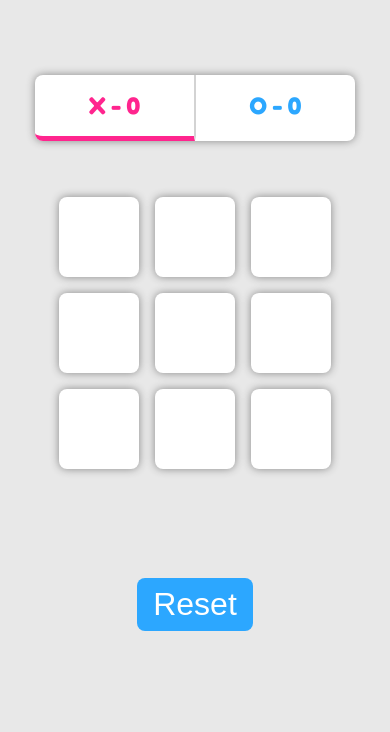
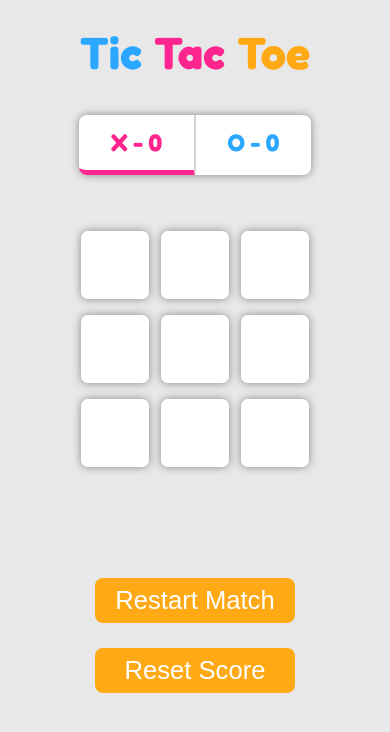
Before and after one commit to matheusjosebv/Tic-Tac-Toe-Game, a React (Vite) app: page / in a window 390 px wide. Shown: the top 732 px of the page. Built offline with nearby package versions, Linux system fonts and the light colour scheme.

Commit message:
breakpoints created, animations improved, bugs fixed, new details added

```diff
--- a/src/components/App/App.jsx
+++ b/src/components/App/App.jsx
@@ -20,6 +20,8 @@ function App() {
     [2, 4, 6],
   ];
 
+  const btnsRef = useRef();
+  const titleRef = useRef();
   const fireworksRef = useRef();
   const resultMessageRef = useRef();
   const [xPlaying, setXPlaying] = useState(true);
@@ -58,32 +60,55 @@ function App() {
     setBoard(updatedBoard);
   };
 
-  const checkWinner = (board) => {
+  const checkWinner = (b) => {
     for (let i = 0; i < WIN_CONDITIONS.length; i++) {
       const [x, y, z] = WIN_CONDITIONS[i];
 
-      if (board[x] && board[x] === board[y] && board[y] === board[z]) {
-        return board[x];
+      if (b[x] && b[x] === b[y] && b[y] === b[z]) {
+        const otherPieces = board;
+        console.log(x, y, z);
+        console.log(otherPieces);
+
+        return b[x];
       }
     }
   };
 
-  const resetGame = () => {
+  const restartMatch = () => {
     setGameOver(false);
     setBoard(Array(9).fill(null));
     setScores((prev) => ({ ...prev, result: "null" }));
   };
+
+  const resetScore = () => {
+    setGameOver(false);
+    setBoard(Array(9).fill(null));
+    setScores(() => ({ oScore: 0, xScore: 0, result: "null" }));
+  };
+
+  useEffect(() => {
+    const tl = gsap.timeline();
+    const btns = btnsRef.current.children;
+
+    tl.to(titleRef.current, { y: 0, opacity: 1, delay: 0.2 }).to(btns, {
+      y: 0,
+      opacity: 1,
+      delay: 1,
+      stagger: 0.2,
+    });
+
+    return () => {
+      tl.kill();
+    };
+  }, []);
 
   useEffect(() => {
     let split;
     let tl;
 
     if (resultMessageRef.current) {
-      split = SplitText.create(resultMessageRef.current, {
-        lineClass: "text",
-      });
       tl = gsap.timeline();
-
+      split = SplitText.create(resultMessageRef.current, { lineClass: "text" });
       tl.from(split.chars, { y: 40, opacity: 0, ease: "back", stagger: 0.033 });
     }
 
@@ -95,8 +120,18 @@ function App() {
 
   return (
     <div className="app">
+      <h1 ref={titleRef} className="title">
+        <span className="tic">Tic</span>
+        <span className="tac">Tac</span>
+        Toe
+      </h1>
       <ScoreBoard scores={scores} gameOver={gameOver} xPlaying={xPlaying} />
-      <Board board={board} onClick={!gameOver ? handleBoxClick : () => {}} />
+      <Board
+        board={board}
+        turn={xPlaying}
+        gameOver={gameOver}
+        onClick={!gameOver ? handleBoxClick : () => {}}
+      />
       <div className="resultMessage">
         {gameOver && (
           <div
@@ -114,7 +149,11 @@ function App() {
           </div>
         )}
       </div>
-      <ResetBtn onClick={resetGame} />
+
+      <div ref={btnsRef} className="btns">
+        <ResetBtn className="restartMatch" onClick={restartMatch} name={"Restart Match"} />
+        <ResetBtn className="resetScore" onClick={resetScore} name={"Reset Score"} />
+      </div>
 
       {(scores.result === "O" || scores.result === "X") && (
         <Player
--- a/src/components/App/App.scss
+++ b/src/components/App/App.scss
@@ -2,16 +2,53 @@
 
 .app {
   position: relative;
-  padding: 75px 0 0;
+  padding: 25px 0 0;
+
+  .title {
+    display: flex;
+    justify-content: center;
+    gap: 12px;
+    font-size: 45px;
+    margin: 0 0 35px;
+    color: $orange;
+
+    opacity: 0;
+    transform: translateY(50%);
+
+    .tic {
+      color: $blue;
+    }
+
+    .tac {
+      color: $red;
+    }
+
+    @include media-tablet {
+      font-size: 55px;
+    }
+
+    @include media-desktop {
+      font-size: 65px;
+    }
+  }
 
   .resultMessage {
     display: flex;
     width: 320px;
-    margin: 30px auto;
+    margin: 30px auto 35px;
     text-align: center;
 
     height: 38.5px;
     font-size: 2rem;
+
+    @include media-tablet {
+      margin: 25px auto 30px;
+    }
+
+    @include media-desktop {
+      margin: 30px 0 40px;
+      font-size: 2.25rem;
+    }
 
     .message {
       display: flex;
@@ -33,11 +70,44 @@
     color: $blue;
   }
 
+  .btns {
+    display: flex;
+    gap: 25px;
+    flex-direction: column;
+    align-items: center;
+
+    @include media-tablet {
+      gap: 30px;
+    }
+
+    @include media-desktop {
+      gap: 50px;
+      flex-direction: row;
+      justify-content: center;
+    }
+
+    .resetScore,
+    .restartMatch {
+      opacity: 0;
+      transform: translateY(50%);
+    }
+  }
+
   .fireworks {
     position: absolute;
     top: 0;
-    left: 0;
-    width: 100vw;
-    height: 60vh;
+    left: -25vw;
+    width: 150vw;
+    height: 570px;
+
+    @include media-tablet {
+      left: -50vw;
+      width: 200vw;
+      height: 615px;
+    }
+
+    @include media-desktop {
+      height: 675px;
+    }
   }
 }
--- a/src/components/Board/Board.jsx
+++ b/src/components/Board/Board.jsx
@@ -4,7 +4,7 @@ import gsap from "gsap";
 import Box from "../Box/Box";
 import { useEffect, useRef } from "react";
 
-export default function Board({ board, onClick }) {
+export default function Board({ board, onClick, turn, gameOver }) {
   const boardRef = useRef();
 
   useEffect(() => {
@@ -22,7 +22,7 @@ export default function Board({ board, onClick }) {
     <div className="board" ref={boardRef}>
       {board.map((value, i) => (
         <Box
-          className="box"
+          className={`box ${!gameOver && !value && (turn ? "xHover" : "oHover")}`}
           key={i}
           value={value}
           onClick={() => value === null && onClick(i)}
--- a/src/components/Board/Board.scss
+++ b/src/components/Board/Board.scss
@@ -2,11 +2,47 @@
 
 .board {
   display: grid;
-  grid-template-columns: repeat(3, 6rem);
   place-items: center;
   justify-content: center;
+  grid-template-columns: repeat(3, 5rem);
+
+  @include media-tablet {
+    grid-template-columns: repeat(3, 6.3rem);
+  }
+
+  @include media-desktop {
+    grid-template-columns: repeat(3, 7rem);
+  }
 
   > .box {
     transform: scale(0);
   }
+
+  .oHover,
+  .xHover {
+    &:hover {
+      &::before {
+        content: "O";
+        opacity: 0.2;
+      }
+    }
+  }
+
+  .oHover {
+    &:hover {
+      &::before {
+        content: "O";
+        color: $blue;
+      }
+    }
+  }
+
+  .xHover {
+    &:hover {
+      &::before {
+        content: "X";
+        color: $red;
+      }
+    }
+  }
 }
--- a/src/components/Box/Box.jsx
+++ b/src/components/Box/Box.jsx
@@ -3,13 +3,15 @@ import "./Box.scss";
 import gsap from "gsap";
 import { useEffect, useRef } from "react";
 
-export default function Box({ value, onClick }) {
+export default function Box({ value, onClick, className }) {
   const boxRef = useRef();
 
   useEffect(() => {
     const box = boxRef.current.children;
-    let tl = gsap.timeline({ defaults: { ease: "back", duration: 0.17 } });
-    if (value) tl.from(box, { scale: 0 }).to(box, { scale: 1 });
+    let tl = gsap.timeline({
+      defaults: { ease: "back", duration: 0.17, delay: 0.075 },
+    });
+    if (value) tl.from(box, { scale: 0.0 }).to(box, { scale: 1 });
 
     return () => {
       if (tl) tl.kill();
@@ -18,7 +20,7 @@ export default function Box({ value, onClick }) {
 
   const style = value === "X" ? "box x" : "box o";
   return (
-    <button ref={boxRef} onClick={onClick} className={style}>
+    <button ref={boxRef} onClick={onClick} className={`${style} ${className}`}>
       <div className="character">{value}</div>
     </button>
   );
--- a/src/components/Box/Box.scss
+++ b/src/components/Box/Box.scss
@@ -1,26 +1,39 @@
 @import "../../styles/shared.scss";
 
 .box {
-  background: white;
+  width: 4.25rem;
+  height: 4.25rem;
+  margin: 0.5rem;
+
   border: none;
   border-radius: 10%;
   box-shadow: 0px 0px 8px #888;
-  width: 5rem;
-  height: 5rem;
+
+  font-size: 4.25em;
+  font-weight: bold;
+  line-height: 4rem;
   text-align: center;
-  font-size: 5em;
   font-family: "Fredoka", sans-serif;
-  font-weight: bold;
-  line-height: 5rem;
-  margin: 0.5rem;
+
+  background: white;
   transition: 0.2s box-shadow;
+
+  @include media-tablet {
+    width: 5.25rem;
+    height: 5.25rem;
+    font-size: 5em;
+    line-height: 5rem;
+  }
+
+  @include media-desktop {
+    width: 6rem;
+    height: 6rem;
+    font-size: 5.5em;
+    line-height: 4rem;
+  }
 
   &:hover {
     box-shadow: 0px 0px 15px #888;
-  }
-
-  .character {
-    transform: scale(0);
   }
 }
 
--- a/src/components/ResetBtn/ResetBtn.jsx
+++ b/src/components/ResetBtn/ResetBtn.jsx
@@ -1,23 +1,12 @@
 /* eslint-disable react/prop-types */
-import gsap from "gsap";
 import "./ResetBtn.scss";
-import { useEffect, useRef } from "react";
 
-export default function ResetBtn({ onClick }) {
-  const resetBtnRef = useRef();
-
-  useEffect(() => {
-    const tl = gsap.timeline();
-
-    tl.to(resetBtnRef.current, { opacity: 1, y: 0, delay: 1.6 });
-    return () => {
-      tl.kill();
-    };
-  }, []);
-
+const ResetBtn = ({ onClick, name, className }) => {
   return (
-    <button ref={resetBtnRef} className="resetBtn" onClick={onClick}>
-      Reset
+    <button className={`resetBtn ${className}`} onClick={onClick}>
+      {name}
     </button>
   );
-}
+};
+
+export default ResetBtn;
--- a/src/components/ResetBtn/ResetBtn.scss
+++ b/src/components/ResetBtn/ResetBtn.scss
@@ -2,21 +2,32 @@
 
 .resetBtn {
   display: block;
-  margin: 2rem auto;
   padding: 0.5rem 1rem;
+  width: 200px;
 
-  font-size: 2rem;
+  font-size: 1.6rem;
   border-radius: 0.5rem;
 
   border: none;
   color: white;
-  background: $blue;
+  background: $orange;
   transition: 0.2s background;
 
-  opacity: 0;
-  transform: translateY(50%);
+  cursor: pointer;
+
+  @include media-tablet {
+    padding: 0.5rem 1rem;
+    width: 300px;
+
+    font-size: 2rem;
+    border-radius: 0.5rem;
+  }
+
+  @include media-desktop {
+    width: 250px;
+  }
 
   &:hover {
-    background: $dark-blue;
+    opacity: 0.8;
   }
 }
--- a/src/components/ScoreBoard/ScoreBoard.jsx
+++ b/src/components/ScoreBoard/ScoreBoard.jsx
@@ -12,7 +12,7 @@ export default function ScoreBoard({ scores, xPlaying, gameOver }) {
     const tl = gsap.timeline();
     const score = scoreBoardRef.current;
 
-    tl.to(score, { y: 0, delay: 1.3, opacity: 1 }).to(score.children, {
+    tl.to(score, { y: 0, delay: 0.4, opacity: 1 }).to(score.children, {
       y: 0,
       opacity: 1,
       stagger: 0.2,
@@ -22,6 +22,7 @@ export default function ScoreBoard({ scores, xPlaying, gameOver }) {
       tl.kill();
     };
   }, []);
+
   return (
     <div className="scoreBoard" ref={scoreBoardRef}>
       <span
--- a/src/components/ScoreBoard/ScoreBoard.scss
+++ b/src/components/ScoreBoard/ScoreBoard.scss
@@ -5,25 +5,48 @@
   flex-direction: row;
   align-items: center;
   justify-content: space-evenly;
-  width: 20rem;
+
+  width: 14.5rem;
+  margin: 0 auto 3rem;
+  border-radius: 0.5rem;
+
   font-size: 1.5rem;
+  font-weight: bold;
+
+  opacity: 0;
   background-color: white;
-  margin: 0 auto 3rem;
+  transform: translateY(50%);
   box-shadow: 0px 0px 8px #888888;
-  border-radius: 0.5rem;
-  font-weight: bold;
-  transform: translateY(50%);
-  opacity: 0;
+
+  @include media-tablet {
+    width: 18rem;
+    font-size: 1.5rem;
+    margin: 0 auto 3rem;
+    border-radius: 0.5rem;
+  }
+
+  @include media-desktop {
+    width: 20rem;
+    font-size: 1.5rem;
+    margin: 0 auto 3rem;
+    border-radius: 0.5rem;
+  }
 
   .score {
     width: 100%;
+    padding: 0.8rem 0rem;
+
     text-align: center;
-    padding: 1rem 0rem;
+
+    opacity: 0;
+    transform-origin: 0 0;
     box-sizing: border-box;
-    transform-origin: 0 0;
+    transform: translateY(20%);
     transition: 0.2s border-bottom;
-    transform: translateY(20%);
-    opacity: 0;
+
+    @include media-tablet {
+      padding: 1rem 0rem;
+    }
   }
 
   .xScore {
--- a/src/styles/shared.scss
+++ b/src/styles/shared.scss
@@ -3,3 +3,19 @@
 $red: rgb(255, 37, 142);
 $blue: rgb(44, 167, 255);
 $dark-blue: rgb(44, 119, 255);
+$orange: rgb(255, 169, 20);
+
+$breakpoint-tablet: 552px;
+$breakpoint-desktop: 900px;
+
+@mixin media-tablet {
+  @media (min-width: #{$breakpoint-tablet}) {
+    @content;
+  }
+}
+
+@mixin media-desktop {
+  @media (min-width: #{$breakpoint-desktop}) {
+    @content;
+  }
+}
```
